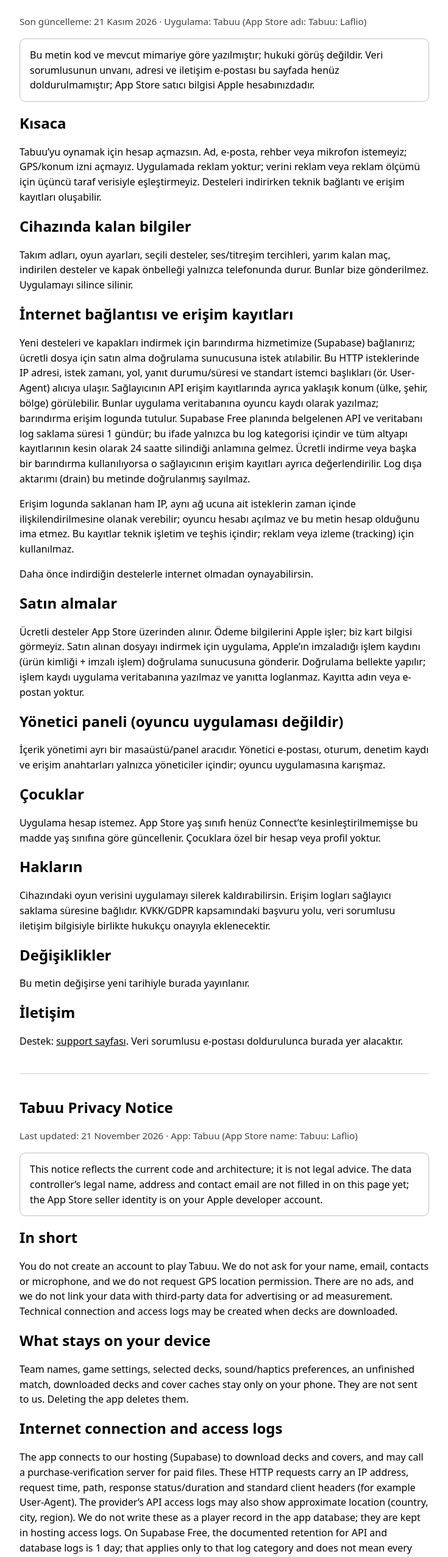
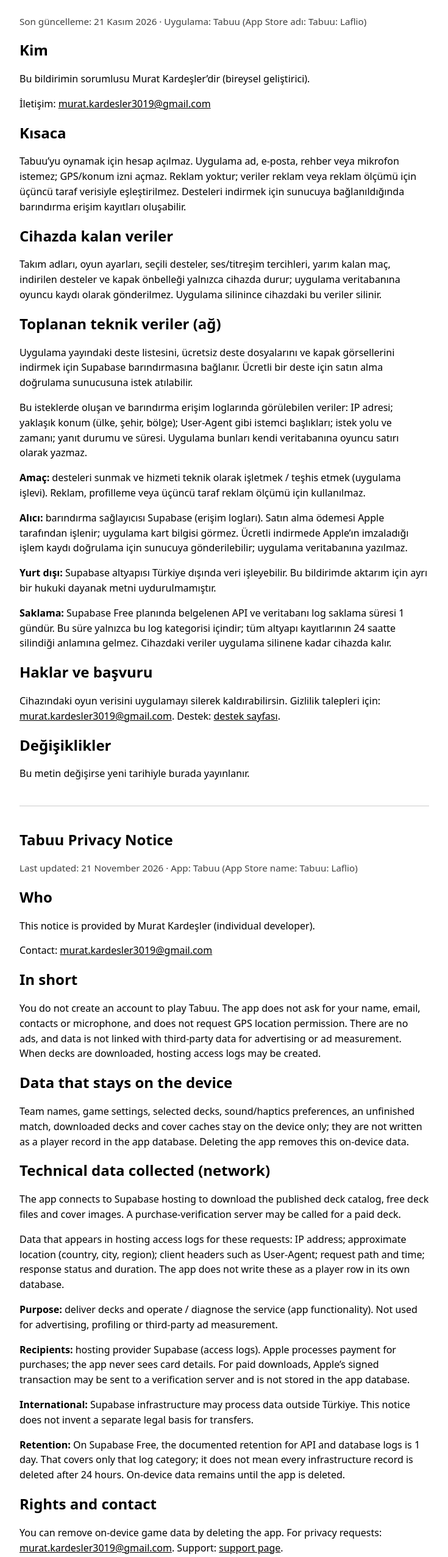
Before and after one commit to muratkardesler/tabuu-legal, a plain HTML site: page privacy.html in a window 1280 px wide. Shown: the part 107-2660 px from the top of the page at 61% size, without its empty margins (272-1007 px from the left). Drawn offline with Linux system fonts and the light colour scheme.

Commit message:
Update Tabuu privacy and support pages.

```diff
--- a/privacy.html
+++ b/privacy.html
@@ -11,7 +11,6 @@
     nav { display: flex; gap: 1rem; flex-wrap: wrap; margin-bottom: 1.5rem; }
     a { color: inherit; }
     .meta { opacity: 0.75; font-size: 0.95rem; }
-    .note { border: 1px solid color-mix(in srgb, currentColor 25%, transparent); padding: 0.85rem 1rem; border-radius: 0.6rem; margin: 1rem 0; }
     hr { border: 0; border-top: 1px solid color-mix(in srgb, currentColor 20%, transparent); margin: 2.5rem 0; }
   </style>
 </head>
@@ -25,40 +24,30 @@
   <section id="tr" lang="tr">
     <h1>Tabuu Gizlilik Bildirimi</h1>
     <p class="meta">Son güncelleme: 21 Kasım 2026 · Uygulama: Tabuu (App Store adı: Tabuu: Laflio)</p>
-    <div class="note">
-      Bu metin kod ve mevcut mimariye göre yazılmıştır; hukuki görüş değildir.
-      Veri sorumlusunun unvanı, adresi ve iletişim e-postası bu sayfada henüz doldurulmamıştır;
-      App Store satıcı bilgisi Apple hesabınızdadır.
-    </div>
+
+    <h2>Kim</h2>
+    <p>Bu bildirimin sorumlusu Murat Kardeşler’dir (bireysel geliştirici).</p>
+    <p>İletişim: <a href="mailto:murat.kardesler3019@gmail.com">murat.kardesler3019@gmail.com</a></p>
 
     <h2>Kısaca</h2>
-    <p>Tabuu’yu oynamak için hesap açmazsın. Ad, e-posta, rehber veya mikrofon istemeyiz; GPS/konum izni açmayız. Uygulamada reklam yoktur; verini reklam veya reklam ölçümü için üçüncü taraf verisiyle eşleştirmeyiz. Desteleri indirirken teknik bağlantı ve erişim kayıtları oluşabilir.</p>
+    <p>Tabuu’yu oynamak için hesap açılmaz. Uygulama ad, e-posta, rehber veya mikrofon istemez; GPS/konum izni açmaz. Reklam yoktur; veriler reklam veya reklam ölçümü için üçüncü taraf verisiyle eşleştirilmez. Desteleri indirmek için sunucuya bağlanıldığında barındırma erişim kayıtları oluşabilir.</p>
 
-    <h2>Cihazında kalan bilgiler</h2>
-    <p>Takım adları, oyun ayarları, seçili desteler, ses/titreşim tercihleri, yarım kalan maç, indirilen desteler ve kapak önbelleği yalnızca telefonunda durur. Bunlar bize gönderilmez. Uygulamayı silince silinir.</p>
+    <h2>Cihazda kalan veriler</h2>
+    <p>Takım adları, oyun ayarları, seçili desteler, ses/titreşim tercihleri, yarım kalan maç, indirilen desteler ve kapak önbelleği yalnızca cihazda durur; uygulama veritabanına oyuncu kaydı olarak gönderilmez. Uygulama silinince cihazdaki bu veriler silinir.</p>
 
-    <h2>İnternet bağlantısı ve erişim kayıtları</h2>
-    <p>Yeni desteleri ve kapakları indirmek için barındırma hizmetimize (Supabase) bağlanırız; ücretli dosya için satın alma doğrulama sunucusuna istek atılabilir. Bu HTTP isteklerinde IP adresi, istek zamanı, yol, yanıt durumu/süresi ve standart istemci başlıkları (ör. User-Agent) alıcıya ulaşır. Sağlayıcının API erişim kayıtlarında ayrıca yaklaşık konum (ülke, şehir, bölge) görülebilir. Bunlar uygulama veritabanına oyuncu kaydı olarak yazılmaz; barındırma erişim logunda tutulur. Supabase Free planında belgelenen API ve veritabanı log saklama süresi 1 gündür; bu ifade yalnızca bu log kategorisi içindir ve tüm altyapı kayıtlarının kesin olarak 24 saatte silindiği anlamına gelmez. Ücretli indirme veya başka bir barındırma kullanılıyorsa o sağlayıcının erişim kayıtları ayrıca değerlendirilir. Log dışa aktarımı (drain) bu metinde doğrulanmış sayılmaz.</p>
-    <p>Erişim logunda saklanan ham IP, aynı ağ ucuna ait isteklerin zaman içinde ilişkilendirilmesine olanak verebilir; oyuncu hesabı açılmaz ve bu metin hesap olduğunu ima etmez. Bu kayıtlar teknik işletim ve teşhis içindir; reklam veya izleme (tracking) için kullanılmaz.</p>
-    <p>Daha önce indirdiğin destelerle internet olmadan oynayabilirsin.</p>
+    <h2>Toplanan teknik veriler (ağ)</h2>
+    <p>Uygulama yayındaki deste listesini, ücretsiz deste dosyalarını ve kapak görsellerini indirmek için Supabase barındırmasına bağlanır. Ücretli bir deste için satın alma doğrulama sunucusuna istek atılabilir.</p>
+    <p>Bu isteklerde oluşan ve barındırma erişim loglarında görülebilen veriler: IP adresi; yaklaşık konum (ülke, şehir, bölge); User-Agent gibi istemci başlıkları; istek yolu ve zamanı; yanıt durumu ve süresi. Uygulama bunları kendi veritabanına oyuncu satırı olarak yazmaz.</p>
+    <p><strong>Amaç:</strong> desteleri sunmak ve hizmeti teknik olarak işletmek / teşhis etmek (uygulama işlevi). Reklam, profilleme veya üçüncü taraf reklam ölçümü için kullanılmaz.</p>
+    <p><strong>Alıcı:</strong> barındırma sağlayıcısı Supabase (erişim logları). Satın alma ödemesi Apple tarafından işlenir; uygulama kart bilgisi görmez. Ücretli indirmede Apple’ın imzaladığı işlem kaydı doğrulama için sunucuya gönderilebilir; uygulama veritabanına yazılmaz.</p>
+    <p><strong>Yurt dışı:</strong> Supabase altyapısı Türkiye dışında veri işleyebilir. Bu bildirimde aktarım için ayrı bir hukuki dayanak metni uydurulmamıştır.</p>
+    <p><strong>Saklama:</strong> Supabase Free planında belgelenen API ve veritabanı log saklama süresi 1 gündür. Bu süre yalnızca bu log kategorisi içindir; tüm altyapı kayıtlarının 24 saatte silindiği anlamına gelmez. Cihazdaki veriler uygulama silinene kadar cihazda kalır.</p>
 
-    <h2>Satın almalar</h2>
-    <p>Ücretli desteler App Store üzerinden alınır. Ödeme bilgilerini Apple işler; biz kart bilgisi görmeyiz. Satın alınan dosyayı indirmek için uygulama, Apple’ın imzaladığı işlem kaydını (ürün kimliği + imzalı işlem) doğrulama sunucusuna gönderir. Doğrulama bellekte yapılır; işlem kaydı uygulama veritabanına yazılmaz ve yanıtta loglanmaz. Kayıtta adın veya e-postan yoktur.</p>
-
-    <h2>Yönetici paneli (oyuncu uygulaması değildir)</h2>
-    <p>İçerik yönetimi ayrı bir masaüstü/panel aracıdır. Yönetici e-postası, oturum, denetim kaydı ve erişim anahtarları yalnızca yöneticiler içindir; oyuncu uygulamasına karışmaz.</p>
-
-    <h2>Çocuklar</h2>
-    <p>Uygulama hesap istemez. App Store yaş sınıfı henüz Connect’te kesinleştirilmemişse bu madde yaş sınıfına göre güncellenir. Çocuklara özel bir hesap veya profil yoktur.</p>
-
-    <h2>Hakların</h2>
-    <p>Cihazındaki oyun verisini uygulamayı silerek kaldırabilirsin. Erişim logları sağlayıcı saklama süresine bağlıdır. KVKK/GDPR kapsamındaki başvuru yolu, veri sorumlusu iletişim bilgisiyle birlikte hukukçu onayıyla eklenecektir.</p>
+    <h2>Haklar ve başvuru</h2>
+    <p>Cihazındaki oyun verisini uygulamayı silerek kaldırabilirsin. Gizlilik talepleri için: <a href="mailto:murat.kardesler3019@gmail.com">murat.kardesler3019@gmail.com</a>. Destek: <a href="./support.html">destek sayfası</a>.</p>
 
     <h2>Değişiklikler</h2>
     <p>Bu metin değişirse yeni tarihiyle burada yayınlanır.</p>
-
-    <h2>İletişim</h2>
-    <p>Destek: <a href="./support.html">support sayfası</a>. Veri sorumlusu e-postası doldurulunca burada yer alacaktır.</p>
   </section>
 
   <hr />
@@ -66,40 +55,30 @@
   <section id="en" lang="en">
     <h1>Tabuu Privacy Notice</h1>
     <p class="meta">Last updated: 21 November 2026 · App: Tabuu (App Store name: Tabuu: Laflio)</p>
-    <div class="note">
-      This notice reflects the current code and architecture; it is not legal advice.
-      The data controller’s legal name, address and contact email are not filled in on this page yet;
-      the App Store seller identity is on your Apple developer account.
-    </div>
+
+    <h2>Who</h2>
+    <p>This notice is provided by Murat Kardeşler (individual developer).</p>
+    <p>Contact: <a href="mailto:murat.kardesler3019@gmail.com">murat.kardesler3019@gmail.com</a></p>
 
     <h2>In short</h2>
-    <p>You do not create an account to play Tabuu. We do not ask for your name, email, contacts or microphone, and we do not request GPS location permission. There are no ads, and we do not link your data with third-party data for advertising or ad measurement. Technical connection and access logs may be created when decks are downloaded.</p>
+    <p>You do not create an account to play Tabuu. The app does not ask for your name, email, contacts or microphone, and does not request GPS location permission. There are no ads, and data is not linked with third-party data for advertising or ad measurement. When decks are downloaded, hosting access logs may be created.</p>
 
-    <h2>What stays on your device</h2>
-    <p>Team names, game settings, selected decks, sound/haptics preferences, an unfinished match, downloaded decks and cover caches stay only on your phone. They are not sent to us. Deleting the app deletes them.</p>
+    <h2>Data that stays on the device</h2>
+    <p>Team names, game settings, selected decks, sound/haptics preferences, an unfinished match, downloaded decks and cover caches stay on the device only; they are not written as a player record in the app database. Deleting the app removes this on-device data.</p>
 
-    <h2>Internet connection and access logs</h2>
-    <p>The app connects to our hosting (Supabase) to download decks and covers, and may call a purchase-verification server for paid files. These HTTP requests carry an IP address, request time, path, response status/duration and standard client headers (for example User-Agent). The provider’s API access logs may also show approximate location (country, city, region). We do not write these as a player record in the app database; they are kept in hosting access logs. On Supabase Free, the documented retention for API and database logs is 1 day; that applies only to that log category and does not mean every infrastructure record is deleted after 24 hours. If a paid-download or other host is used, that provider’s access logs are assessed separately. Log drains are not treated as verified in this notice.</p>
-    <p>A retained raw IP in an access log can allow associating requests from the same network endpoint over time; the app does not create a player account and this notice does not imply one exists. These records are for operating and diagnosing the service, not for advertising or tracking.</p>
-    <p>You can play offline with decks you already downloaded.</p>
+    <h2>Technical data collected (network)</h2>
+    <p>The app connects to Supabase hosting to download the published deck catalog, free deck files and cover images. A purchase-verification server may be called for a paid deck.</p>
+    <p>Data that appears in hosting access logs for these requests: IP address; approximate location (country, city, region); client headers such as User-Agent; request path and time; response status and duration. The app does not write these as a player row in its own database.</p>
+    <p><strong>Purpose:</strong> deliver decks and operate / diagnose the service (app functionality). Not used for advertising, profiling or third-party ad measurement.</p>
+    <p><strong>Recipients:</strong> hosting provider Supabase (access logs). Apple processes payment for purchases; the app never sees card details. For paid downloads, Apple’s signed transaction may be sent to a verification server and is not stored in the app database.</p>
+    <p><strong>International:</strong> Supabase infrastructure may process data outside Türkiye. This notice does not invent a separate legal basis for transfers.</p>
+    <p><strong>Retention:</strong> On Supabase Free, the documented retention for API and database logs is 1 day. That covers only that log category; it does not mean every infrastructure record is deleted after 24 hours. On-device data remains until the app is deleted.</p>
 
-    <h2>Purchases</h2>
-    <p>Paid decks are bought through the App Store. Apple handles payment details; we never see card data. To download a paid deck, the app sends Apple’s signed transaction (product ID + JWS) to the verification server. Verification runs in memory; the transaction is not stored in the app database and is not logged in the response. It does not contain your name or email.</p>
-
-    <h2>Admin tools (not the player app)</h2>
-    <p>Content management uses a separate desktop/panel tool. Admin email, sessions, audit logs and access tokens are for administrators only and are not part of the player app.</p>
-
-    <h2>Children</h2>
-    <p>The app does not require an account. The App Store age rating will be set in App Store Connect; this section should be updated to match. There is no child-specific profile.</p>
-
-    <h2>Your rights</h2>
-    <p>You can remove on-device game data by deleting the app. Access-log retention follows the provider. Formal KVKK/GDPR request paths will be added with the controller contact after legal review.</p>
+    <h2>Rights and contact</h2>
+    <p>You can remove on-device game data by deleting the app. For privacy requests: <a href="mailto:murat.kardesler3019@gmail.com">murat.kardesler3019@gmail.com</a>. Support: <a href="./support.html">support page</a>.</p>
 
     <h2>Changes</h2>
     <p>If this notice changes, the new version is published here with its date.</p>
-
-    <h2>Contact</h2>
-    <p>Support: <a href="./support.html">support page</a>. A controller email will appear here once provided.</p>
   </section>
 </body>
 </html>
```
Also changed, not shown: support.html (+4 -11 lines).
